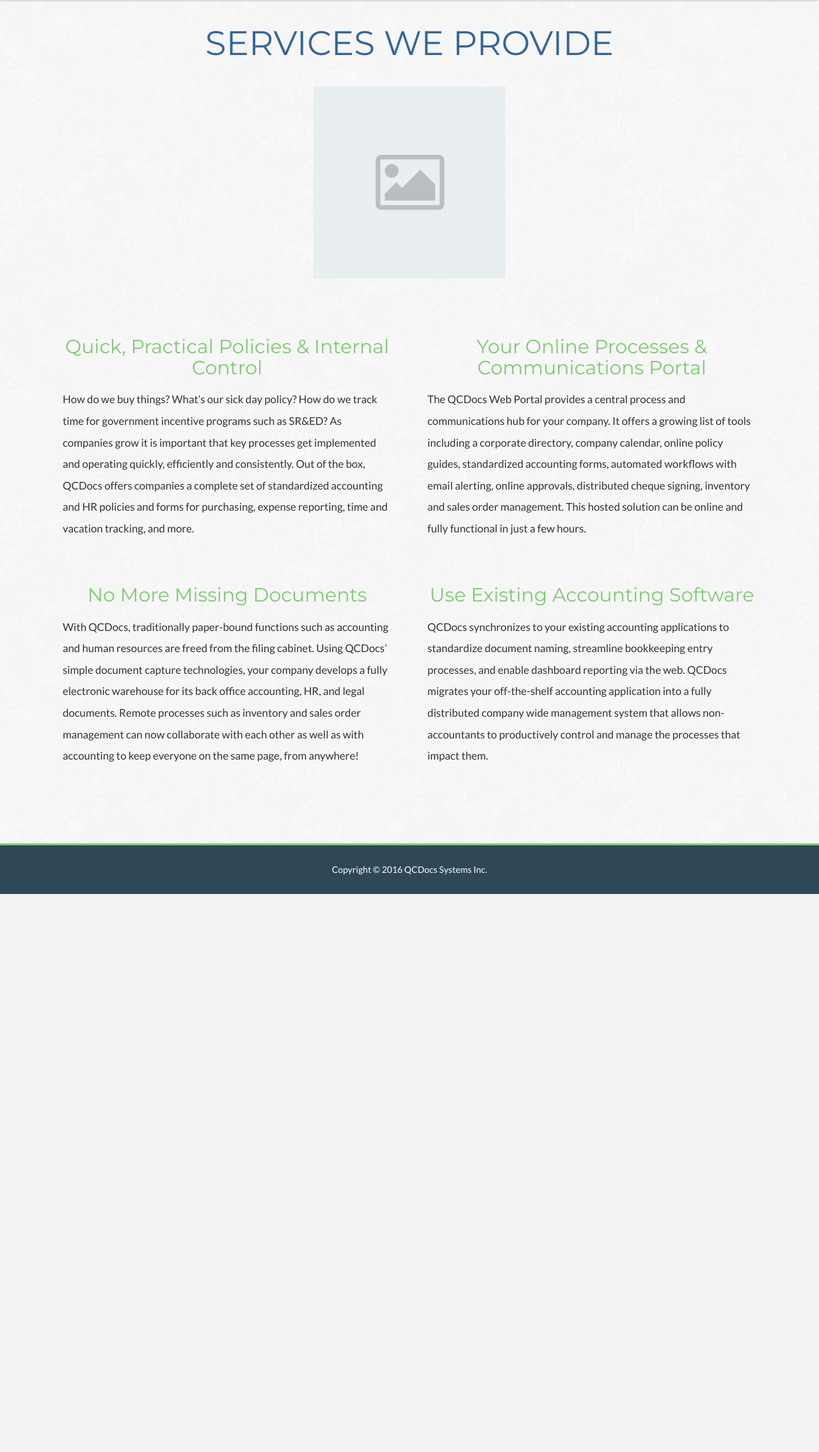
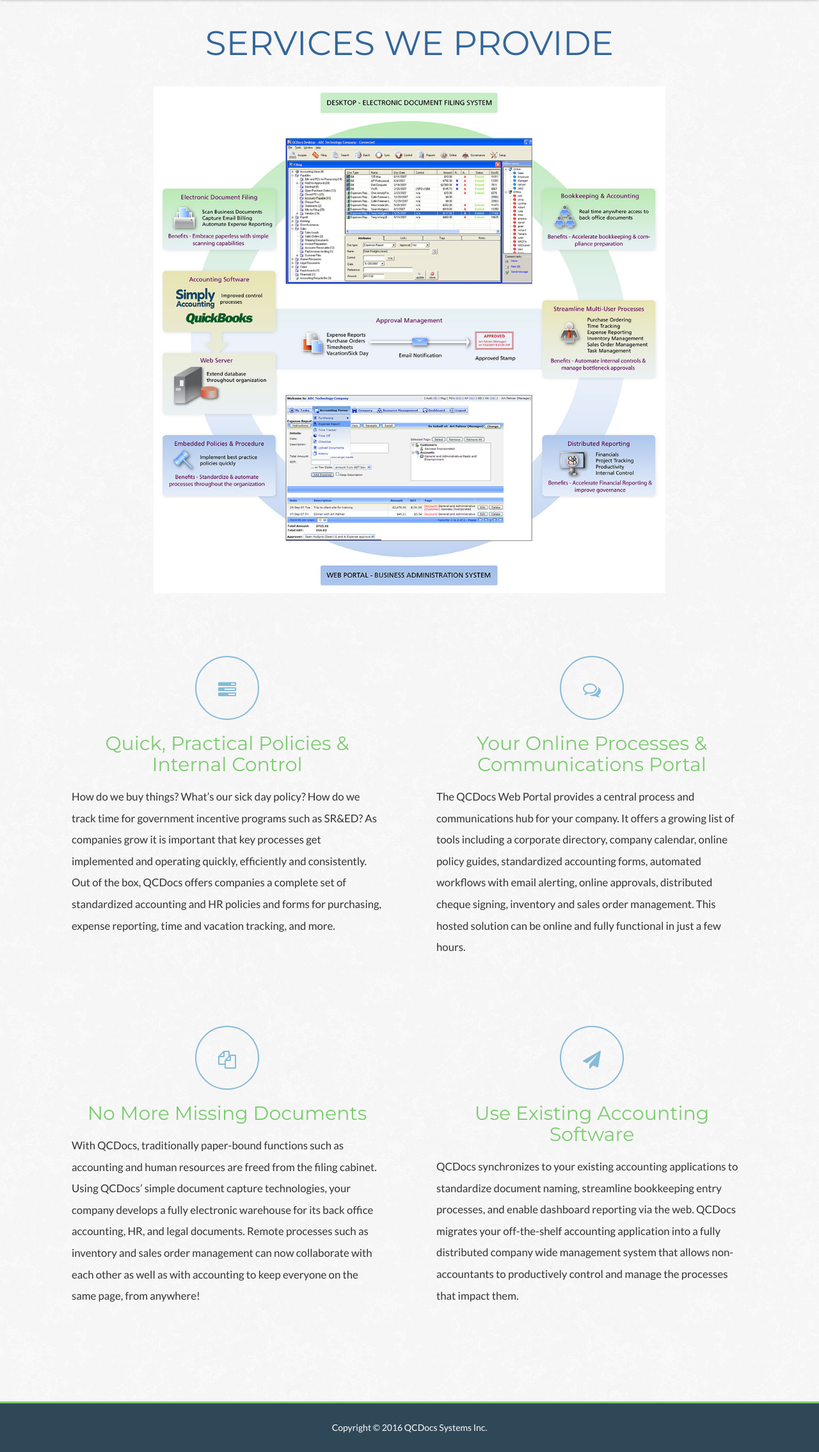
Before and after one commit to diachion/qcdocs, a PHP site: page /services.php in a window 1280 px wide. Shown: the part 52-2321 px from the top of the page at 64% size. Before the commit the page ends 1449 px from the top, so only its background shows below. Run offline with PHP 8.4, Linux system fonts and the light colour scheme.

Commit message:
Added icons and more images

```diff
--- a/css/global.css
+++ b/css/global.css
@@ -468,9 +468,25 @@ body {
   font-size: 1.2em;
   margin-top: 1em;
   margin-bottom: 3em; }
+.services .col-md-6 {
+  padding: 2em 3em; }
+.services .iconz {
+  border: 2px solid #86BBD8;
+  border-radius: 50%;
+  font-size: 2em;
+  color: #86BBD8;
+  width: 100px;
+  height: 100px;
+  display: block;
+  margin: 0 auto;
+  line-height: 100px; }
 
 .solutions-img {
   width: 100%; }
+
+.services-img {
+  width: 100%;
+  max-width: 800px; }
 
 .blurred-bg {
   background-image: url("../imgs/blurred-bg.jpg");
--- a/index.php
+++ b/index.php
@@ -61,7 +61,7 @@ include ("header.php");
     </ul>
     <h2 class="margin-top">The QCDocs System Solution</h2>
       <p>Quality Control Document & Process Management System</p>
-      <img src="imgs/placeholder.png">
+      <img class="services-img" src="imgs/solution.png">
   </div>
 </section>
 
@@ -81,7 +81,7 @@ include ("header.php");
   </div>
 
   <div class="col-md-6">
-    <img src="imgs/placeholder2.png"> <img src="imgs/placeholder2.png">
+    <img class="services-img" src="imgs/services.jpg">
   </div>
 
   <div class="col-md-3 text-left services">
--- a/js/global.js
+++ b/js/global.js
@@ -42,7 +42,6 @@ $(function () {
     $('.bs-callout-warning').toggleClass('hidden', ok);
   })
   .on('form:submit', function() {
-    $("#submit").addClass("processing");
     return true;
   });
 });
--- a/sass/structure/_content.scss
+++ b/sass/structure/_content.scss
@@ -31,10 +31,29 @@ body {
     margin-top: 1em;
     margin-bottom: 3em;
   }
+  .col-md-6 {
+    padding: 2em 3em;
+  }
+  .iconz {
+    border: 2px solid $lightblue;
+    border-radius: 50%;
+    font-size: 2em;
+    color: $lightblue;
+    width: 100px;
+    height: 100px;
+    display: block;
+    margin: 0 auto;
+    line-height: 100px;
+  }
 }
 
 .solutions-img {
   width: 100%;
+}
+
+.services-img {
+  width: 100%;
+  max-width: 800px;
 }
 
 .blurred-bg {
--- a/services.php
+++ b/services.php
@@ -14,24 +14,28 @@ include ("header.php");
 =============================================== -->
 <section class="container text-center">
   <h1>Services We Provide</h1>
-    <img class="margin-top" src="imgs/placeholder.png">
+    <img class="margin-top services-img" src="imgs/services.jpg">
 </section>
 
 <section class="container text-center">
   <div class="col-md-6">
+    <div class="iconz"><span class="fa fa-tasks"></span></div>
     <h2>Quick, Practical Policies & Internal Control</h2>
       <p class="text-left">How do we buy things? What’s our sick day policy? How do we track time for government incentive programs such as SR&ED? As companies grow it is important that key processes get implemented and operating quickly, efficiently and consistently. Out of the box, QCDocs offers companies a complete set of standardized accounting and HR policies and forms for purchasing, expense reporting, time and vacation tracking, and more.</p>
   </div>
   <div class="col-md-6">
+    <div class="iconz"><span class="fa fa-comments-o"></span></div>
     <h2>Your Online Processes & Communications Portal</h2>
       <p class="text-left">The QCDocs Web Portal provides a central process and communications hub for your company. It offers a growing list of tools including a corporate directory, company calendar, online policy guides, standardized accounting forms, automated workflows with email alerting, online approvals, distributed cheque signing, inventory and sales order management. This hosted solution can be online and fully functional in just a few hours.</p>
   </div>
 
   <div class="col-md-6">
+    <div class="iconz"><span class="fa fa-files-o"></span></div>
     <h2>No More Missing Documents</h2>
       <p class="text-left">With QCDocs, traditionally paper-bound functions such as accounting and human resources are freed from the filing cabinet. Using QCDocs’ simple document capture technologies, your company develops a fully electronic warehouse for its back office accounting, HR, and legal documents. Remote processes such as inventory and sales order management can now collaborate with each other as well as with accounting to keep everyone on the same page, from anywhere!</p>
   </div>
   <div class="col-md-6">
+    <div class="iconz"><span class="fa fa-paper-plane"></span></div>
     <h2>Use Existing Accounting Software</h2>
       <p class="text-left">QCDocs synchronizes to your existing accounting applications to standardize document naming, streamline bookkeeping entry processes, and enable dashboard reporting via the web. QCDocs migrates your off-the-shelf accounting application into a fully distributed company wide management system that allows non-accountants to productively control and manage the processes that impact them.</p>
   </div>
```
Also changed, not shown: imgs/services.jpg (added), imgs/solution.jpg (added), imgs/solution.png (added), 1 other file.
